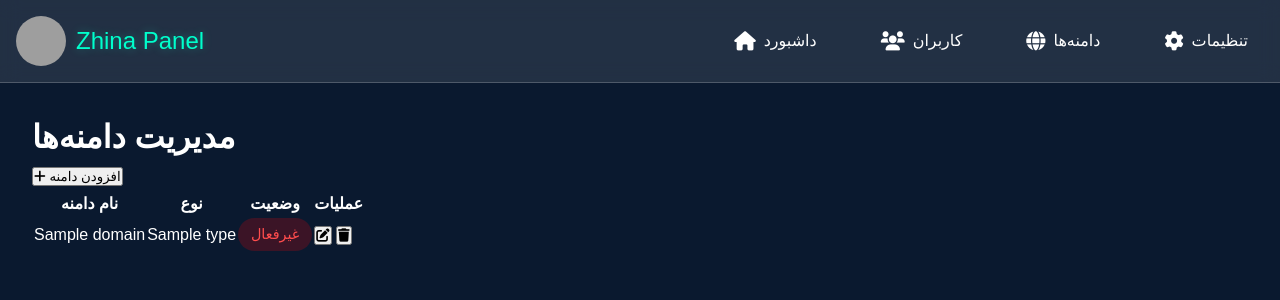
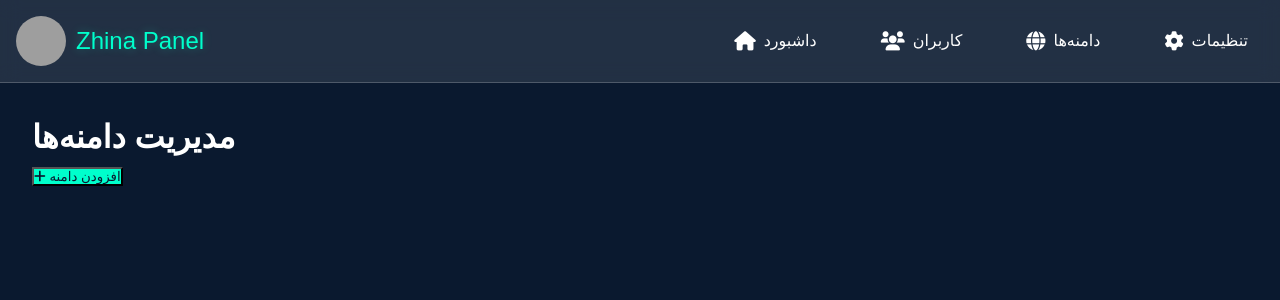
Before and after one commit to naseh42/zhina, a FastAPI app: template frontend/templates/domains.html in a window 1280 px wide. Shown: the top 300 px of the page. Run offline with FastAPI, Linux system fonts and the light colour scheme; the template is opened without the code that fills it: most values are stand-ins (such as "Sample title", 1, 10 or a date in 2020); parts of the project's set-up code (start-up, migrations or seed data) failed here and were passed over; grey boxes are pictures that could not be loaded.

Commit message:
Update domains.html

```diff
--- a/frontend/templates/domains.html
+++ b/frontend/templates/domains.html
@@ -2,94 +2,15 @@
 
 {% block content %}
 <div class="domains-container">
-        <!-- هدر -->
     <header class="domains-header">
         <h1>مدیریت دامنه‌ها</h1>
-            <button class="add-domain-btn" onclick="openAddDomainModal()">
+        <button id="addDomainBtn" class="btn-primary">
             <i class="fas fa-plus"></i> افزودن دامنه
         </button>
     </header>
 
-        <!-- جدول دامنه‌ها -->
-        <table class="domains-table">
-            <thead>
-                <tr>
-                    <th>نام دامنه</th>
-                    <th>نوع</th>
-                    <th>وضعیت</th>
-                    <th>عملیات</th>
-                </tr>
-            </thead>
-            <tbody>
-                {% for domain in domains %}
-                    <tr>
-                        <td>{{ domain.name }}</td>
-                        <td>{{ domain.type }}</td>
-                        <td>
-                            {% if domain.is_active %}
-                                <span class="status active">فعال</span>
-                            {% else %}
-                                <span class="status inactive">غیرفعال</span>
-                            {% endif %}
-                        </td>
-                        <td>
-                            <button class="edit-btn" onclick="openEditDomainModal('{{ domain.id }}')">
-                                <i class="fas fa-edit"></i>
-                            </button>
-                            <button class="delete-btn" onclick="deleteDomain('{{ domain.id }}')">
-                                <i class="fas fa-trash"></i>
-                            </button>
-                        </td>
-                    </tr>
-                {% endfor %}
-            </tbody>
-        </table>
-
-        <!-- مودال افزودن دامنه -->
-        <div id="addDomainModal" class="modal">
-            <div class="modal-content">
-                <span class="close" onclick="closeAddDomainModal()">&times;</span>
-                <h2>افزودن دامنه جدید</h2>
-                <form id="addDomainForm">
-                    <label for="name">نام دامنه:</label>
-                    <input type="text" id="name" name="name" required>
-
-                    <label for="type">نوع دامنه:</label>
-                    <select id="type" name="type" required>
-                        <option value="reality">Reality</option>
-                        <option value="direct">Direct</option>
-                        <option value="subscription">Subscription</option>
-                        <option value="cdn">CDN</option>
-                        <option value="other">Other</option>
-                    </select>
-
-                    <button type="submit">ذخیره</button>
-                </form>
-            </div>
-        </div>
-
-        <!-- مودال ویرایش دامنه -->
-        <div id="editDomainModal" class="modal">
-            <div class="modal-content">
-                <span class="close" onclick="closeEditDomainModal()">&times;</span>
-                <h2>ویرایش دامنه</h2>
-                <form id="editDomainForm">
-                    <input type="hidden" id="editDomainId" name="id">
-                    <label for="editName">نام دامنه:</label>
-                    <input type="text" id="editName" name="name" required>
-
-                    <label for="editType">نوع دامنه:</label>
-                    <select id="editType" name="type" required>
-                        <option value="reality">Reality</option>
-                        <option value="direct">Direct</option>
-                        <option value="subscription">Subscription</option>
-                        <option value="cdn">CDN</option>
-                        <option value="other">Other</option>
-                    </select>
-
-                    <button type="submit">ذخیره</button>
-                </form>
-            </div>
+    <div class="domain-list" id="domainList">
+        <!-- داده‌ها با JS پر می‌شوند -->
     </div>
 </div>
 
```
Lines whose indentation alone changed are shown as unchanged.
